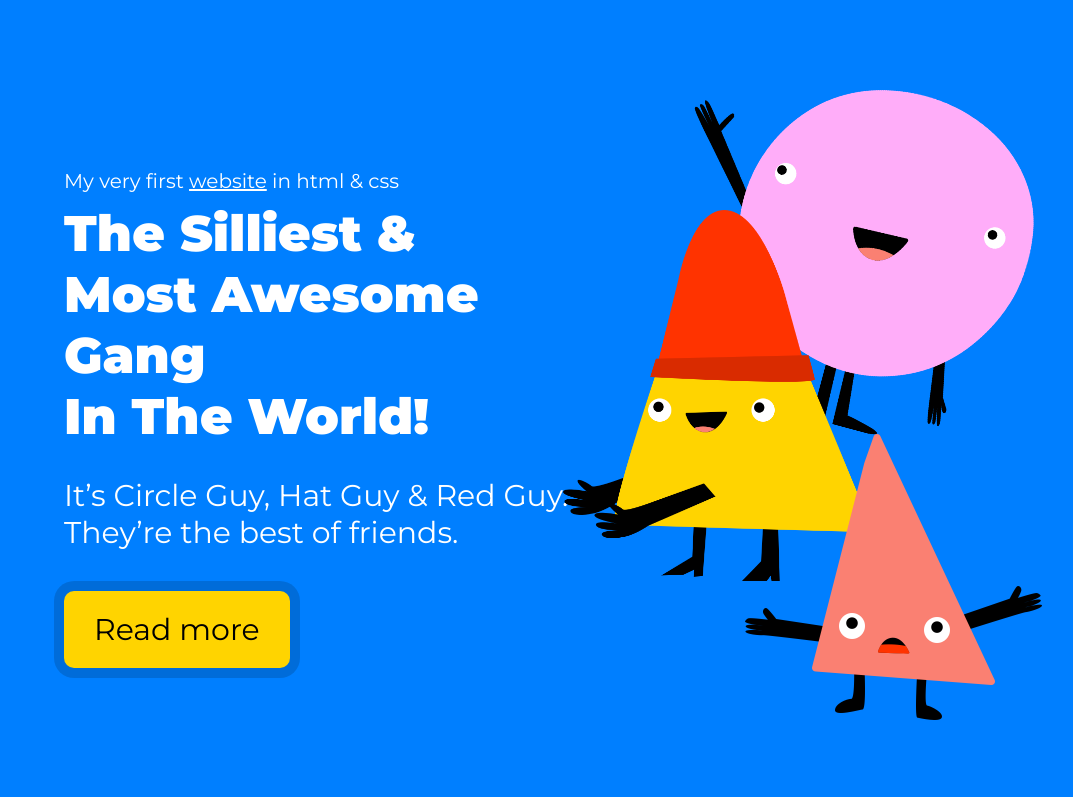
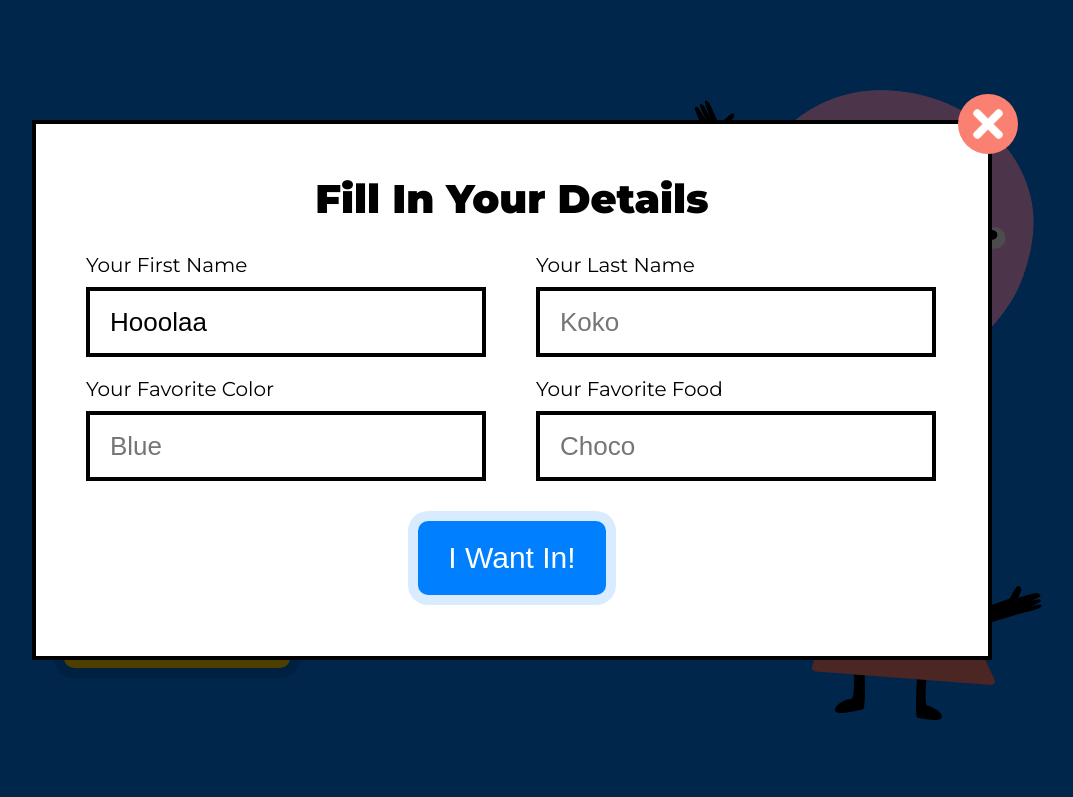
Before and after one commit to yayaguzman/The-gang-yay, a plain HTML site: page index.html in a window 1280 px wide. Shown: the top 797 px of the page, without its empty margins (128-1201 px from the left). Drawn offline with Linux system fonts and the light colour scheme.

Commit message:
pop up done
pop up finished

```diff
--- a/index.html
+++ b/index.html
@@ -78,35 +78,32 @@
 
 
 	<div class="popup">
-		<div class="blanketbg"> </div>
-		<div class="contentpop">
+		<div class="blanket-fullbg">
+			<div class="content-pop">
 				<h2>Fill In Your Details</h2>
 				<form>
-				<div class="itemform">
+					<div class="item-form">
 						<label>Your First Name</label>
 						<input type="text" placeholder="Kiki" value="Hooolaa">
 					</div>
-				<div class="itemform">
+					<div class="item-form">
 						<label>Your Last Name</label>
 						<input type="text" placeholder="Koko">
 					</div>
-				<div class="itemform">
+					<div class="item-form">
 						<label>Your Favorite Color</label>
 						<input type="text" placeholder="Blue">
 					</div>
-				<div class="itemform">
+					<div class="item-form">
 						<label>Your Favorite Food</label>
 						<input type="text" placeholder="Choco">
 					</div>
-
 					<button class="cta">I Want In!</button>
 				</form>
 					<button class="close">close</button>
 			</div>
 		</div>
-
-
-
+	</div>
 
 </body>
 </html>
--- a/style.css
+++ b/style.css
@@ -13,7 +13,6 @@ body, html{
  	box-sizing: border-box;
  	position: relative;
  	overflow: hidden;
-
 }
 
 .textwrapper{
@@ -97,6 +96,8 @@ button.cta{
 	cursor: pointer;
 	box-shadow: 0 0 0 10px rgba(0,127,255,.15);
 	border-radius: 10px;
+	border: none;
+	outline: none;
 }
 
 a.cta:hover,
@@ -234,9 +235,6 @@ nav ul li a:active{
 	background-color: black;
 }
 
-.story {
-
-}
 
 .item-wholelist{
 	width: 450px;
@@ -246,7 +244,6 @@ nav ul li a:active{
 	box-sizing: border-box;
 	float: left;
 	position: relative;
-
 }
 
 .item-wholelist li{
@@ -331,27 +328,94 @@ footer a:hover{
 	color: #007FFF;
 }
 
+.popup{
+	position: fixed;
+	top: 0;
+	right: 0;
+	bottom: 0;
+	left: 0;
+	z-index: 2;
+}
+
+.popup.show{
+	display: block;
+}
+
+.close{
+	position: absolute;
+	background: #FA8072 url(img/close.png) no-repeat center center;
+	background-size: 50%;
+	height: 60px;
+	width: 60px;
+	top: -30px;
+	right: -30px;
+	text-indent: 999px;
+	border-radius: 50%;
+	border: none;
+	overflow: hidden;
+	cursor: pointer;
+}
+
+.popup .blanket-fullbg{
+	background-color: rgba(0,0,0,.7);
+	position: absolute;
+	top: 0;
+	right: 0;
+	bottom: 0;
+	left: 0;
+}
+
+.popup .content-pop{
+	position: absolute;
+	box-sizing: border-box;
+	height: 540px;
+	width: 960px;
+	margin-top: -280px;
+	margin-left: -480px;
+	top: 50%;
+	left:50%;
+	background-color: white;
+	border-style: solid;
+	border-width: 4px;
+	padding: 30px 0 20px 0px;
+	text-align: center;
+}
+
+.popup .content-pop h2{
+	text-align: center;
+	margin: 20px 0 20px 0;
+}
+
+.popup .item-form{
+	float: left;
+	text-align: left;
+	margin: 10px 0 10px 50px;
+	box-sizing: border-box;
+}
+
+.popup .item-form label{
+	display: block;
+	font-size: 20px;
+}
+
+.popup .item-form input[type="text"]{
+	width: 400px;
+	height: 70px;
+	box-sizing: border-box;
+	margin-top: 10px;
+	padding: 15px 20px;
+	border: 4px solid;
+	font-size: 26px;
+	display: block;
+	}
+
+.popup .cta{
+	margin-top: 30px;
+}
+
+
+
+
 /*
 
-<div class="story" id="story">
-
-		<ul class="item-list">
-			<li class="blue">Rock 'n Roll</li>
-			<li class="grey">&nbsp;</li>
-			<li class="draggyellow">Laughter</li>
-			<li class="red">Square Offs</li>
-			<li class="rose">Circuitous Routes</li>
-			<li class="salmon">Trigonometry</li>
-			<li class="blue">Rad Hats</li>
-			<li class="yellow">Being Silly</li>
-		</ul>
-
-		<h2>Left: Things We Find Important Below: Our Story</h2>
-		<P>Once upon a time there was a group of shapes. They were mostly black and rectangular. They were mean and very serious. <p>And so they kicked the 3 shapes that didn’t conform out of their gang, which was called the Right Angled Gang.</p>
-		<p> And so these 3 shapes were very sad, but found great joy and comfort being around each other. They soon started having a lot of fun, started rocking and rolling, started being silly, and became the most well-known shape gang in the universe.</p>
-		<P> They even started making fun of squares and rectangles in what they like to call ‘Square Offs’!</P>
-
-	</div>
-
-
 */
```
Lines whose indentation alone changed are shown as unchanged.
